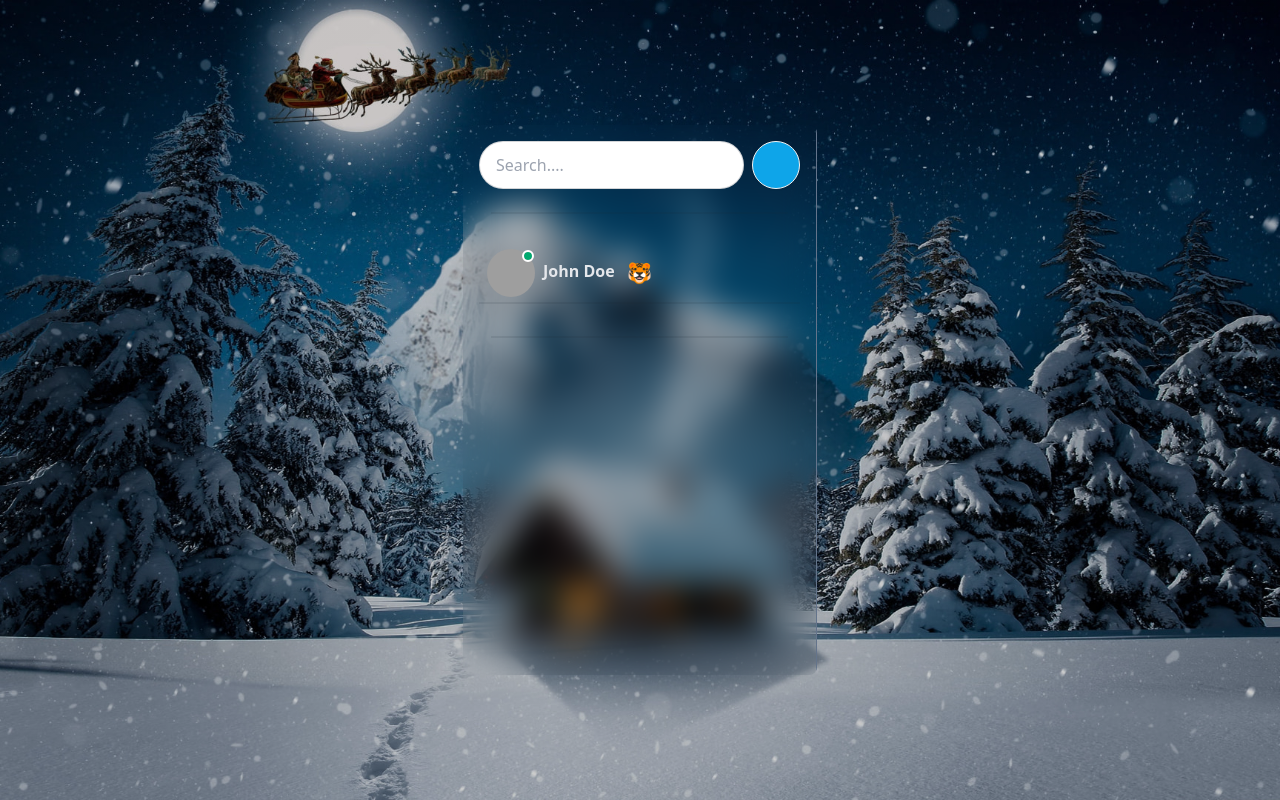
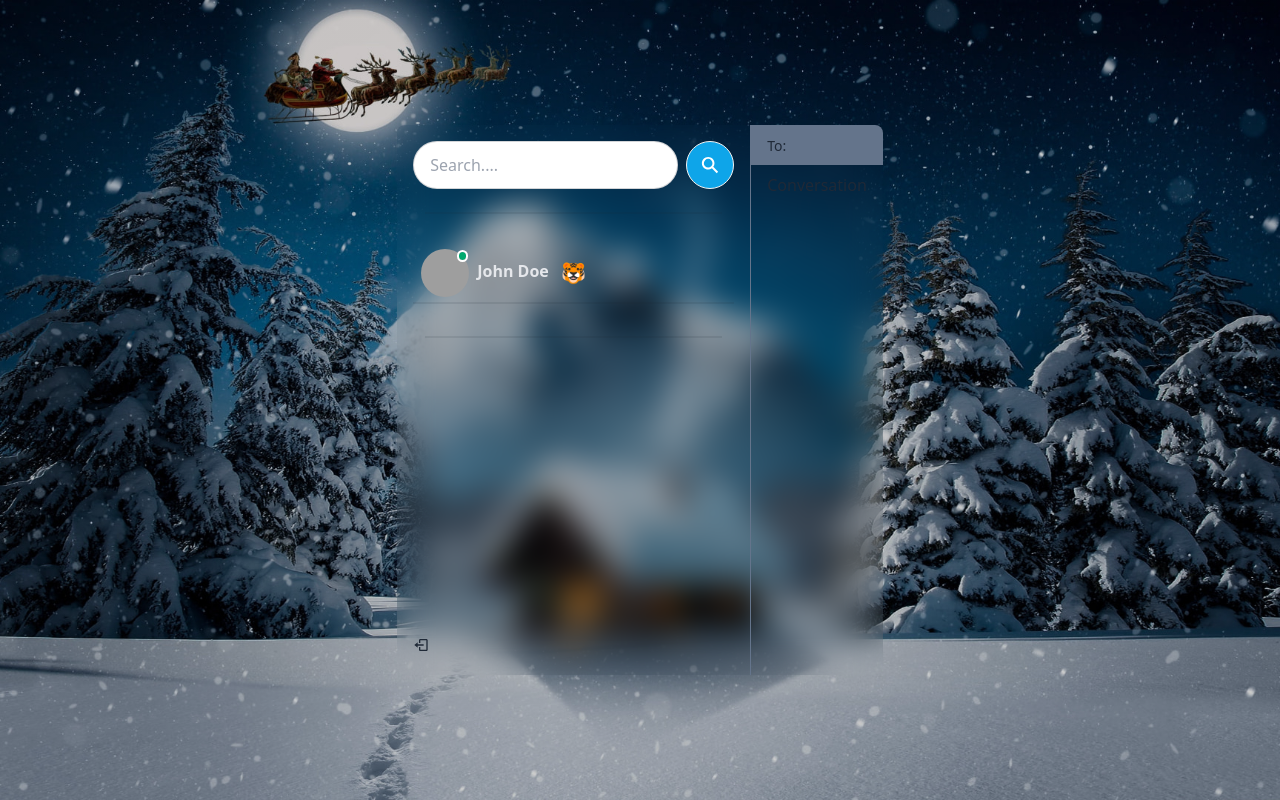
Before and after one commit to aayushvyas025/VibeChat, a React (Vite) app in the folder frontend/: page / in a window 1280 px wide. Built offline with nearby package versions, Linux system fonts and the light colour scheme; grey boxes are pictures that could not be loaded; some icons are missing.

Commit message:
Pages layout was added

```diff
--- a/frontend/src/components/ChatComponents/ChatContainer.jsx
+++ b/frontend/src/components/ChatComponents/ChatContainer.jsx
@@ -1,8 +1,11 @@
 import React from 'react'
-
+import {ChatHeader, MessageContainer} from "../index"
 function ChatContainer() {
   return (
-    <div className='md:win-w-[450px] flex flex-col'>ChatContainer</div>
+    <div className='md:win-w-[450px] flex flex-col'>
+      <ChatHeader />
+      <MessageContainer />
+    </div>
   )
 }
 
--- /dev/null
+++ b/frontend/src/components/ChatComponents/ChatHeader.jsx
@@ -0,0 +1,12 @@
+import React from 'react'
+
+function ChatHeader({username}) {
+  return (
+    <div className='bg-slate-500 px-4 py-2 mb-2'>
+        <span className="label-text">To:</span>
+        <span className='text-gray-900 font-bold'>{username}</span>
+    </div>
+  )
+}
+
+export default ChatHeader
--- a/frontend/src/components/ChatComponents/MessageContainer.jsx
+++ b/frontend/src/components/ChatComponents/MessageContainer.jsx
@@ -1,7 +1,11 @@
+import {Messages, MessageInput} from "../index";
+
 function MessageContainer() {
   return (
-    <div>
-    </div>
+    <>
+    <Messages />
+    <MessageInput />
+    </>
   )
 }
 
--- /dev/null
+++ b/frontend/src/components/ChatComponents/Messages.jsx
@@ -0,0 +1,12 @@
+import React from 'react'
+import {Conversation} from "../index";
+
+function Messages() {
+  return (
+    <div className='px-4 flex-1 overflow-auto'>
+        <Conversation />
+    </div>
+  )
+}
+
+export default Messages
--- /dev/null
+++ b/frontend/src/components/InputComponents/MessagesInput.jsx
@@ -0,0 +1,11 @@
+import React from 'react'
+
+function MessagesInput() {
+  return (
+    <div>
+
+    </div>
+  )
+}
+
+export default MessagesInput
--- a/frontend/src/layout/index.js
+++ b/frontend/src/layout/index.js
@@ -1 +1,2 @@
 export {default as MainLayout} from "./main/MainLayout";
+export {default as PagesLayout} from "./pages/PagesLayout"
--- /dev/null
+++ b/frontend/src/layout/pages/PagesLayout.jsx
@@ -0,0 +1,9 @@
+import React from 'react'
+
+function PagesLayout({children,pagelayout}) {
+  return (
+    <div className={pagelayout}>{children}</div>
+  )
+}
+
+export default PagesLayout
--- a/frontend/src/pages/home/HomePage.jsx
+++ b/frontend/src/pages/home/HomePage.jsx
@@ -1,12 +1,13 @@
-import { Sidebar } from "../../components";
-import { MainLayout } from "../../layout";
+import { ChatContainer, Sidebar } from "../../components";
+import { MainLayout, PagesLayout } from "../../layout";
 
 function HomePage() {
   return (
     <MainLayout>
-      <div className=" flex sm:h-[450px] md:h-[550px] rounded-lg overflow-hidden bg-gray-400 bg-clip-padding backdrop-blur-lg bg-opacity-0">
+      <PagesLayout pagelayout={"flex sm:h-[450px] md:h-[550px] rounded-lg overflow-hidden bg-gray-400 bg-clip-padding backdrop-blur-lg bg-opacity-0"}>
         <Sidebar />
-      </div>
+        <ChatContainer />
+      </PagesLayout>
     </MainLayout>
   );
 }
--- a/frontend/src/pages/login/LoginPage.jsx
+++ b/frontend/src/pages/login/LoginPage.jsx
@@ -1,4 +1,4 @@
-import { MainLayout } from "../../layout";
+import { MainLayout, PagesLayout } from "../../layout";
 import {
   ButtonComponent,
   FormComponent,
@@ -26,7 +26,11 @@ function LoginPage() {
   return (
     <MainLayout>
       <div className="flex flex-col items-center justify-center min-w-96 mx-auto">
-        <div className="w-full p-6 rounded-lg shadow-md bg-gray-400 bg-clip-padding backdrop-filter backdrop-blur-lg bg-opacity-0">
+        <PagesLayout
+          pagelayout={
+            "w-full p-6 rounded-lg shadow-md bg-gray-400 bg-clip-padding backdrop-filter backdrop-blur-lg bg-opacity-0"
+          }
+        >
           <HeadingComponent
             headingLevel={"h1"}
             styling={"text-3xl font-semibold text-center text-gray-300"}
@@ -68,7 +72,7 @@ function LoginPage() {
             />
             <div>
               <ButtonComponent
-              btnType="submit"
+                btnType="submit"
                 btnText={"Login"}
                 styling={
                   "btn btn-block btn-sm mt-2 hover:bg-blue-400 hover:text-white"
@@ -76,7 +80,7 @@ function LoginPage() {
               />
             </div>
           </FormComponent>
-        </div>
+        </PagesLayout>
       </div>
     </MainLayout>
   );
--- a/frontend/src/pages/signup/SignupPage.jsx
+++ b/frontend/src/pages/signup/SignupPage.jsx
@@ -1,4 +1,4 @@
-import { MainLayout } from "../../layout";
+import { MainLayout, PagesLayout } from "../../layout";
 import {
   ButtonComponent,
   CheckboxComponent,
@@ -32,7 +32,7 @@ function SignupPage() {
   return (
     <MainLayout>
       <div className="flex flex-col items-center justify-center min-w-96 mx-auto">
-        <div className="w-full p-6 rounded-lg shadow-md bg-gray-400 bg-clip-padding backdrop-filter backdrop-blur-lg bg-opacity-0">
+        <PagesLayout pagelayout={"w-full p-6 rounded-lg shadow-md bg-gray-400 bg-clip-padding backdrop-filter backdrop-blur-lg bg-opacity-0"}>
           <HeadingComponent
             headingLevel={"h1"}
             styling={"text-3xl font-semibold text-center text-gray-300"}
@@ -109,7 +109,7 @@ function SignupPage() {
               />
             </div>
           </FormComponent>
-        </div>
+                </PagesLayout>
       </div>
     </MainLayout>
   );
```
Also changed, not shown: frontend/src/components/index.js (+5 -2 lines).
